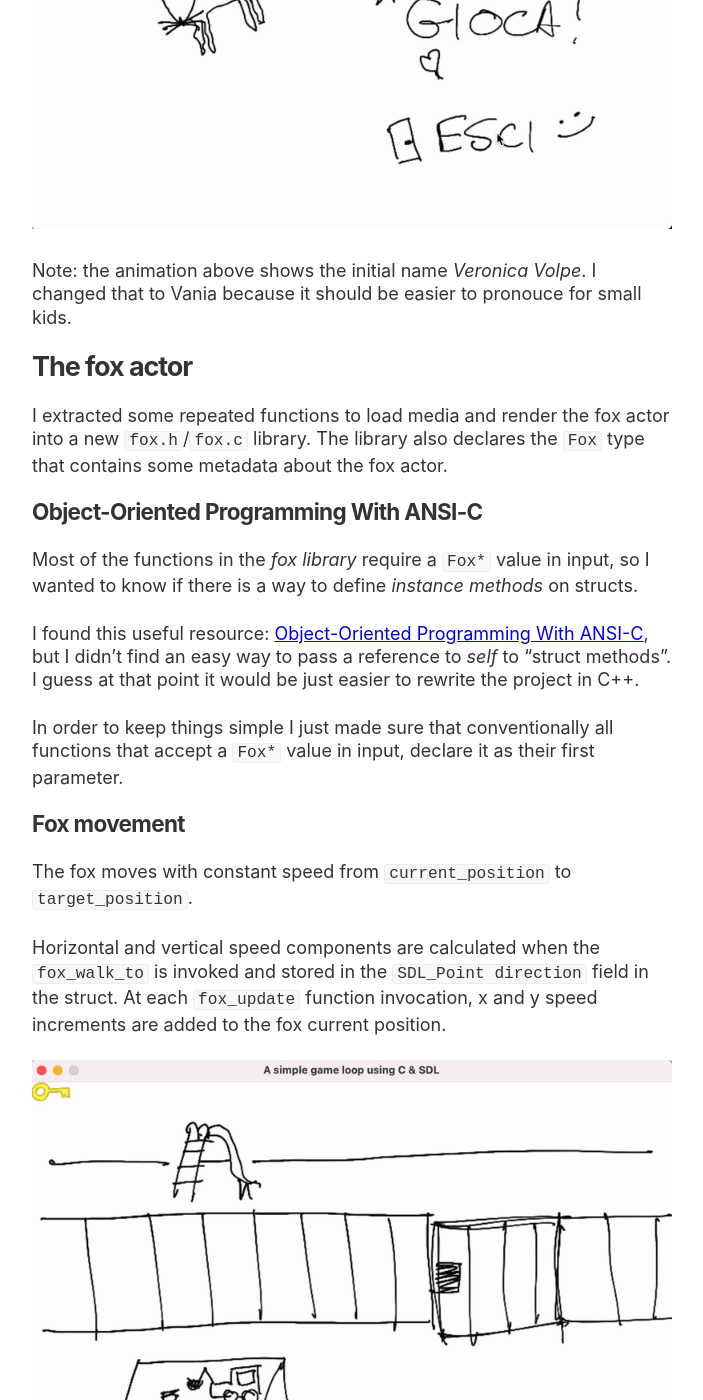
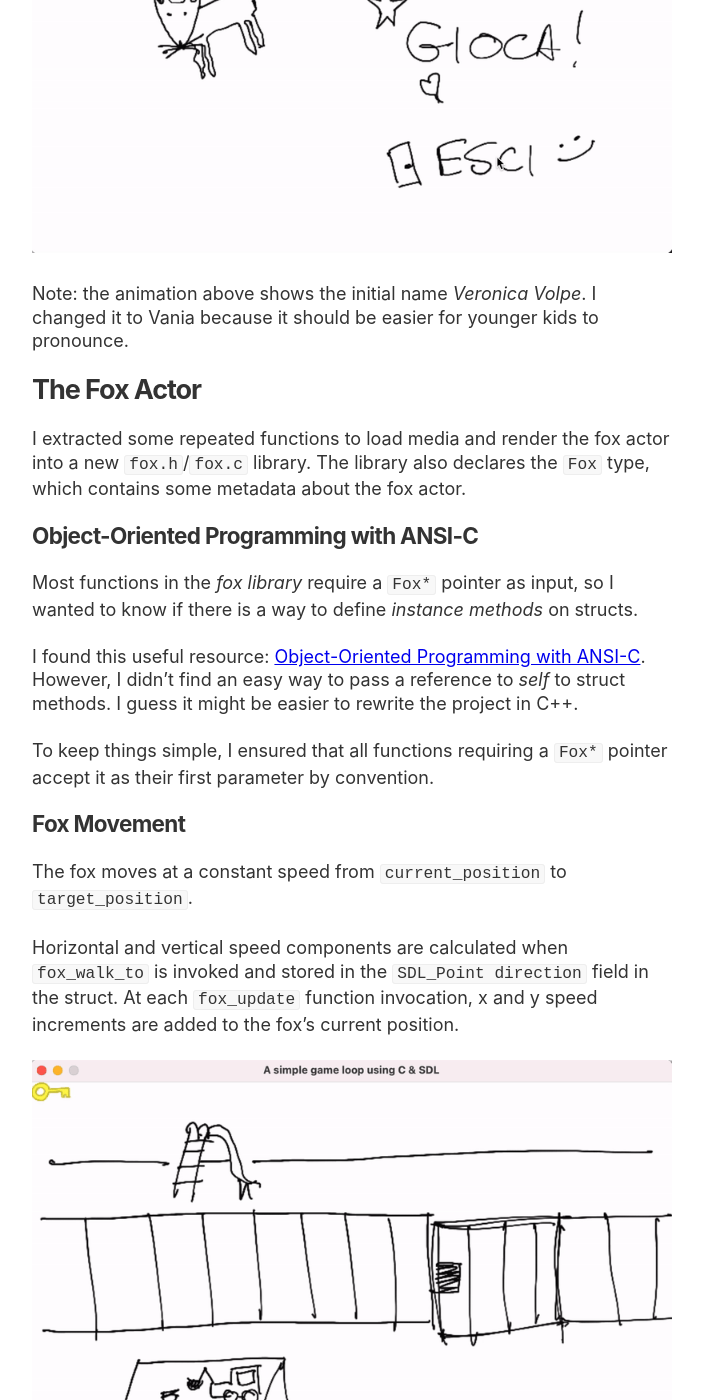
Before and after one commit to curlybracketshq/giovanni.curlybrackets.it, a Jekyll site: the page built from sdl-adventure-game/_posts/2025-01-17-ai-powered-code-review-and-the-fox-actor.markdown, in a window 1280 px wide and 1400 px high, scrolled down 869 px. Shown: the whole window, without its empty margins (288-991 px from the left). Built offline with Jekyll 4.4.1, drawn with Linux system fonts in a browser that asks for light colours; some of the changed text lies outside the part shown.

Commit message:
Improve content

```diff
--- a/sdl-adventure-game/_posts/2025-01-17-ai-powered-code-review-and-the-fox-actor.markdown
+++ b/sdl-adventure-game/_posts/2025-01-17-ai-powered-code-review-and-the-fox-actor.markdown
@@ -1,45 +1,45 @@
 ---
-title: AI powered code review and The fox actor
+title: AI-Powered Code Review and The Fox Actor
 layout: post
 date: 2025-01-17 09:00:00 -0500
 ---
 
-At this point I thought it would be useful to get a quick code review, in case I'm making some trivial mistakes, because I'm really new to C.
+I thought it would be useful to get a quick code review to catch any trivial mistakes, as I'm new to C programming.
 
-I found this [simple web app](https://github.com/domvwt/chatgpt-code-review) that takes in input a GitHub repo address, an OpenAI API key, and uses ChatGPT to review your code, but I didn't feel confident to share my OpenAI API key. As a workaround I could have created a new API key just for reviewing the code and then delete it, but another issue is that I didn't push the code to GitHub.
+I found this [simple web app](https://github.com/domvwt/chatgpt-code-review) that reviews your code. It takes a GitHub repo address and an OpenAI API key, then uses ChatGPT for the review. However, I was hesitant to share my OpenAI API key. As a workaround, I could have created a new API key for the review and deleted it afterward, but another issue was that I hadn't pushed the code to GitHub.
 
-I ended up pasting single files directly into ChatGPT and I got some feedback, mainly validating that I wasn't doing anything trivially wrong.
+Instead, I ended up pasting individual files directly into ChatGPT and received some feedback, mainly confirming that I wasn't making any trivial mistakes.
 
 ## Vania Volpe
 
-The main character of this game is a fox called *Vania*.
+The main character of this game is a fox named *Vania*.
 
 ![Fox actor]({{ '/sdl-adventure-game/assets/fox-actor.gif' | relative_url }})
 
-Note: the animation above shows the initial name *Veronica Volpe*. I changed that to Vania because it should be easier to pronouce for small kids.
+Note: the animation above shows the initial name *Veronica Volpe*. I changed it to Vania because it should be easier for younger kids to pronounce.
 
-## The fox actor
+## The Fox Actor
 
-I extracted some repeated functions to load media and render the fox actor into a new `fox.h`/`fox.c` library. The library also declares the `Fox` type that contains some metadata about the fox actor.
+I extracted some repeated functions to load media and render the fox actor into a new `fox.h`/`fox.c` library. The library also declares the `Fox` type, which contains some metadata about the fox actor.
 
-### Object-Oriented Programming With ANSI-C
+### Object-Oriented Programming with ANSI-C
 
-Most of the functions in the *fox library* require a `Fox*` value in input, so I wanted to know if there is a way to define *instance methods* on structs.
+Most functions in the *fox library* require a `Fox*` pointer as input, so I wanted to know if there is a way to define *instance methods* on structs.
 
-I found this useful resource: [Object-Oriented Programming With ANSI-C](https://www.cs.rit.edu/~ats/books/ooc.pdf), but I didn't find an easy way to pass a reference to *self* to "struct methods". I guess at that point it would be just easier to rewrite the project in C++.
+I found this useful resource: [Object-Oriented Programming with ANSI-C](https://www.cs.rit.edu/~ats/books/ooc.pdf). However, I didn't find an easy way to pass a reference to *self* to struct methods. I guess it might be easier to rewrite the project in C++.
 
-In order to keep things simple I just made sure that conventionally all functions that accept a `Fox*` value in input, declare it as their first parameter.
+To keep things simple, I ensured that all functions requiring a `Fox*` pointer accept it as their first parameter by convention.
 
-### Fox movement
+### Fox Movement
 
-The fox moves with constant speed from `current_position` to `target_position`.
+The fox moves at a constant speed from `current_position` to `target_position`.
 
-Horizontal and vertical speed components are calculated when the `fox_walk_to` is invoked and stored in the `SDL_Point direction` field in the struct. At each `fox_update` function invocation, x and y speed increments are added to the fox current position.
+Horizontal and vertical speed components are calculated when `fox_walk_to` is invoked and stored in the `SDL_Point direction` field in the struct. At each `fox_update` function invocation, x and y speed increments are added to the fox's current position.
 
 ![Fox walking animation]({{ '/sdl-adventure-game/assets/fox-walking-animation.gif' | relative_url }})
 
-### Fox orientation
+### Fox Orientation
 
-Depending on the delta value on the horizontal axis, I changed the fox horizontal orientation to face east or west.
+Depending on the delta value on the horizontal axis, I changed the fox's horizontal orientation to face east or west.
 
-I changed the rendering function invoked in `render_animation` to copy the texture data to screen from `SDL_RenderCopyEx` to `SDL_RenderCopyEx` that accepts an additional `SDL_RendererFlip` parameter that I use to flip the texture, and added a new `SDL_RendererFlip flip` field in the `AnimationData` type.
+I modified the rendering function invoked in `render_animation` to copy the texture data to the screen using `SDL_RenderCopyEx`, which accepts an additional `SDL_RendererFlip` parameter for flipping the texture. I also added a new `SDL_RendererFlip flip` field in the `AnimationData` type.
```
